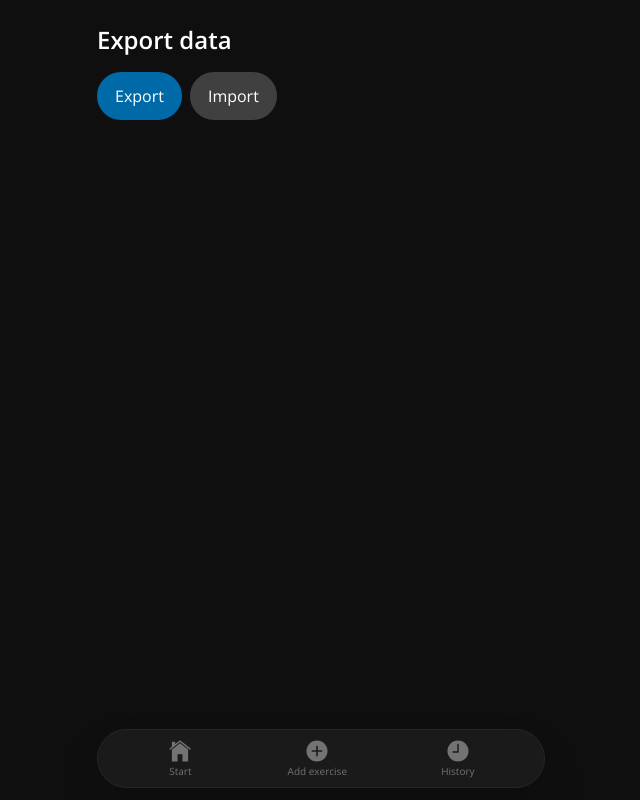
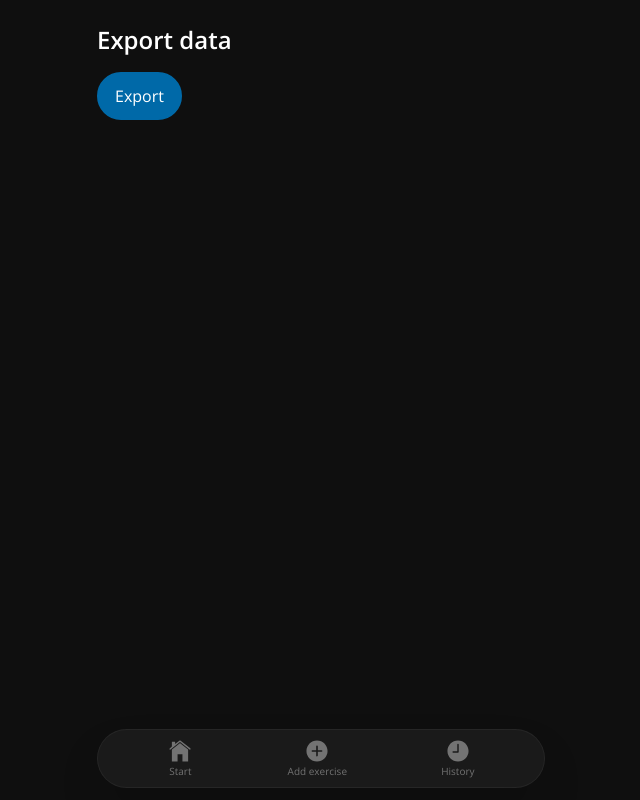
Before and after one commit to alexanderiksson/barbellbook, a React (Vite) app: page /export in a window 1280 px wide. Shown: the whole page, without its empty margins (319-959 px from the left). Built offline with nearby package versions, Linux system fonts and the light colour scheme.

Commit message:
Removed unused import button

```diff
--- a/src/pages/ExportData.tsx
+++ b/src/pages/ExportData.tsx
@@ -25,7 +25,6 @@ export default function ExportData() {
                 <Button variant="blue" onClick={handleExport}>
                     Export
                 </Button>
-                <Button>Import</Button>
             </div>
         </div>
     );
```
